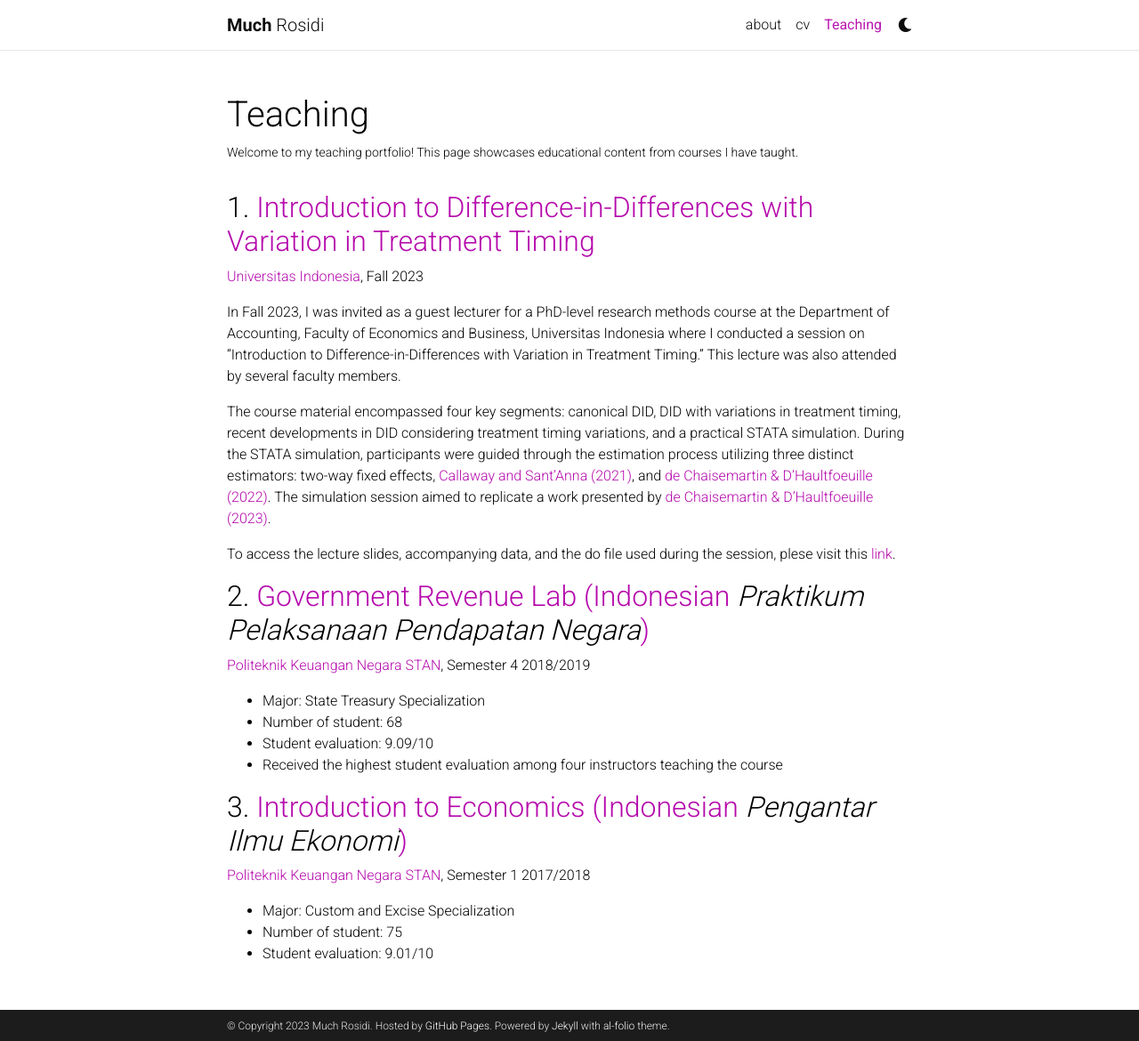
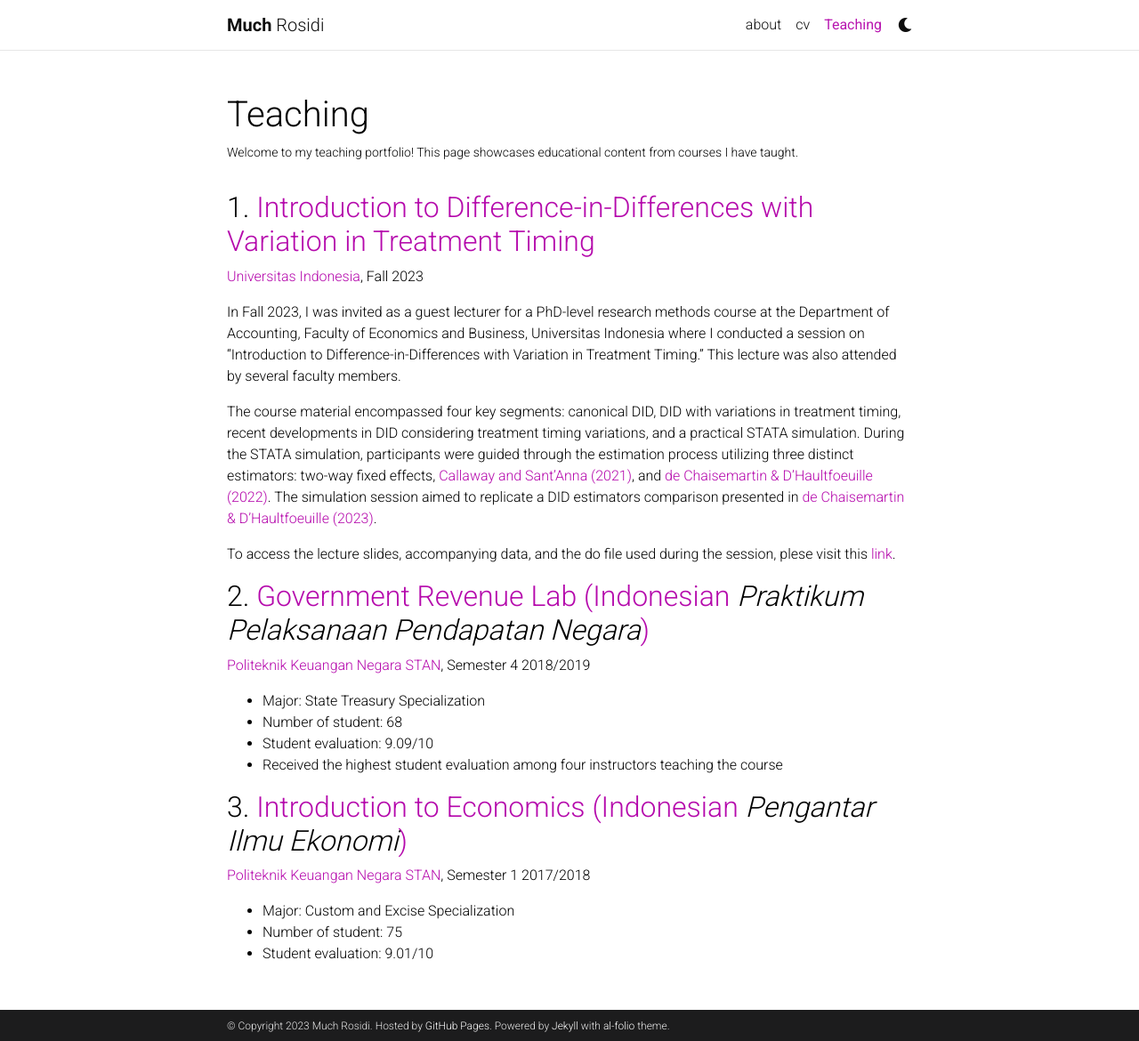
Before and after one commit to muchrosidi/muchrosidi.github.io, a Jekyll site: the page built from _pages/teaching.md, in a window 1280 px wide and 1170 px high. Shown: the whole window at 89% size. Built offline with Jekyll 4.4.1, drawn with Linux system fonts in a browser that asks for light colours; comment, search, counter and statistics services are not loaded; a style sheet for code colours, icons or effects is not loaded.

Commit message:
Update teaching.md

```diff
--- a/_pages/teaching.md
+++ b/_pages/teaching.md
@@ -14,7 +14,7 @@
 
 In Fall 2023, I was invited as a guest lecturer for a PhD-level research methods course at the Department of Accounting, Faculty of Economics and Business, Universitas Indonesia where I conducted a session on "Introduction to Difference-in-Differences with Variation in Treatment Timing." This lecture was also attended by several faculty members.
 
-The course material encompassed four key segments: canonical DID, DID with variations in treatment timing, recent developments in DID considering treatment timing variations, and a practical STATA simulation. During the STATA simulation, participants were guided through the estimation process utilizing three distinct estimators: two-way fixed effects, [Callaway and Sant’Anna (2021)](https://www.sciencedirect.com/science/article/abs/pii/S0304407620303948), and [de Chaisemartin & D’Haultfoeuille (2022)](https://www.nber.org/papers/w29873). The simulation session aimed to replicate a work presented by [de Chaisemartin & D’Haultfoeuille (2023)](https://academic.oup.com/ectj/article-abstract/26/3/C1/6604378).
+The course material encompassed four key segments: canonical DID, DID with variations in treatment timing, recent developments in DID considering treatment timing variations, and a practical STATA simulation. During the STATA simulation, participants were guided through the estimation process utilizing three distinct estimators: two-way fixed effects, [Callaway and Sant’Anna (2021)](https://www.sciencedirect.com/science/article/abs/pii/S0304407620303948), and [de Chaisemartin & D’Haultfoeuille (2022)](https://www.nber.org/papers/w29873). The simulation session aimed to replicate a DID estimators comparison presented in [de Chaisemartin & D’Haultfoeuille (2023)](https://academic.oup.com/ectj/article-abstract/26/3/C1/6604378).
 
 To access the lecture slides, accompanying data, and the do file used during the session, plese visit this [link](https://your-github-link-to-the-files).
 
```
